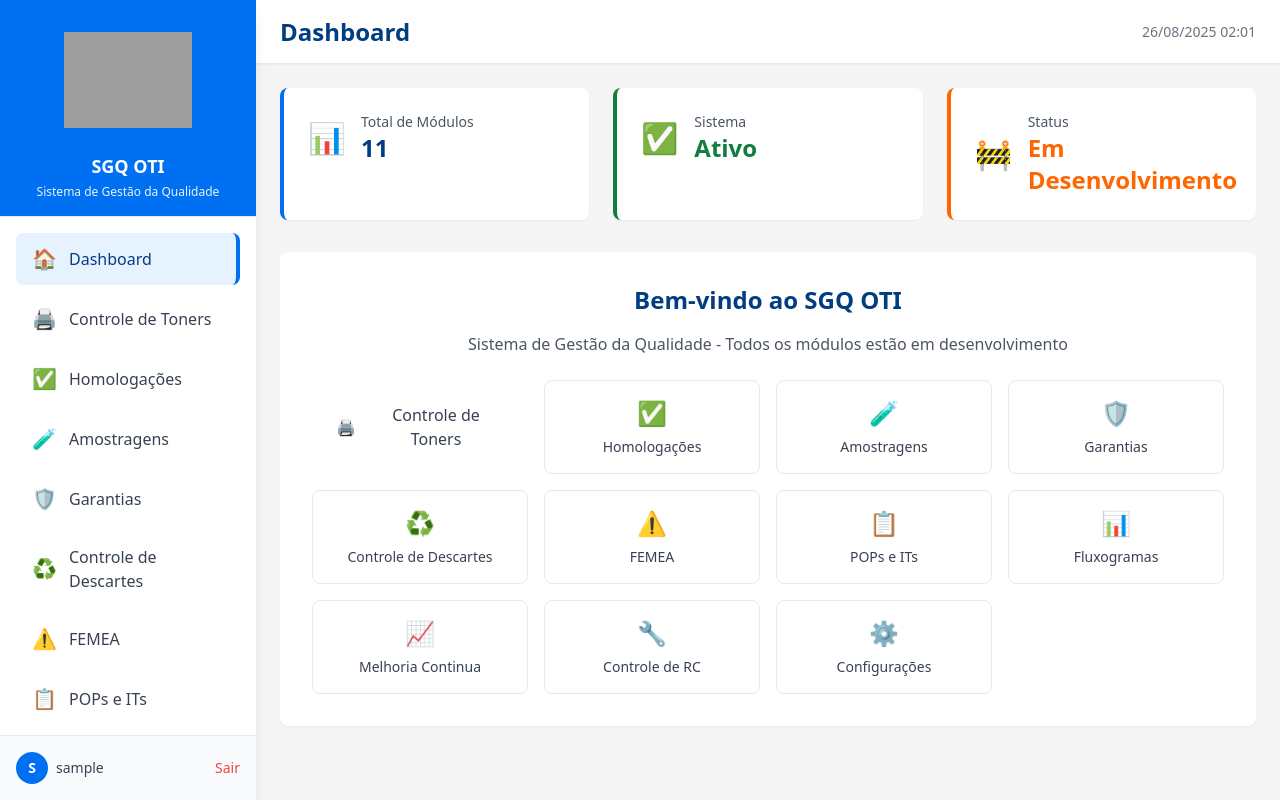
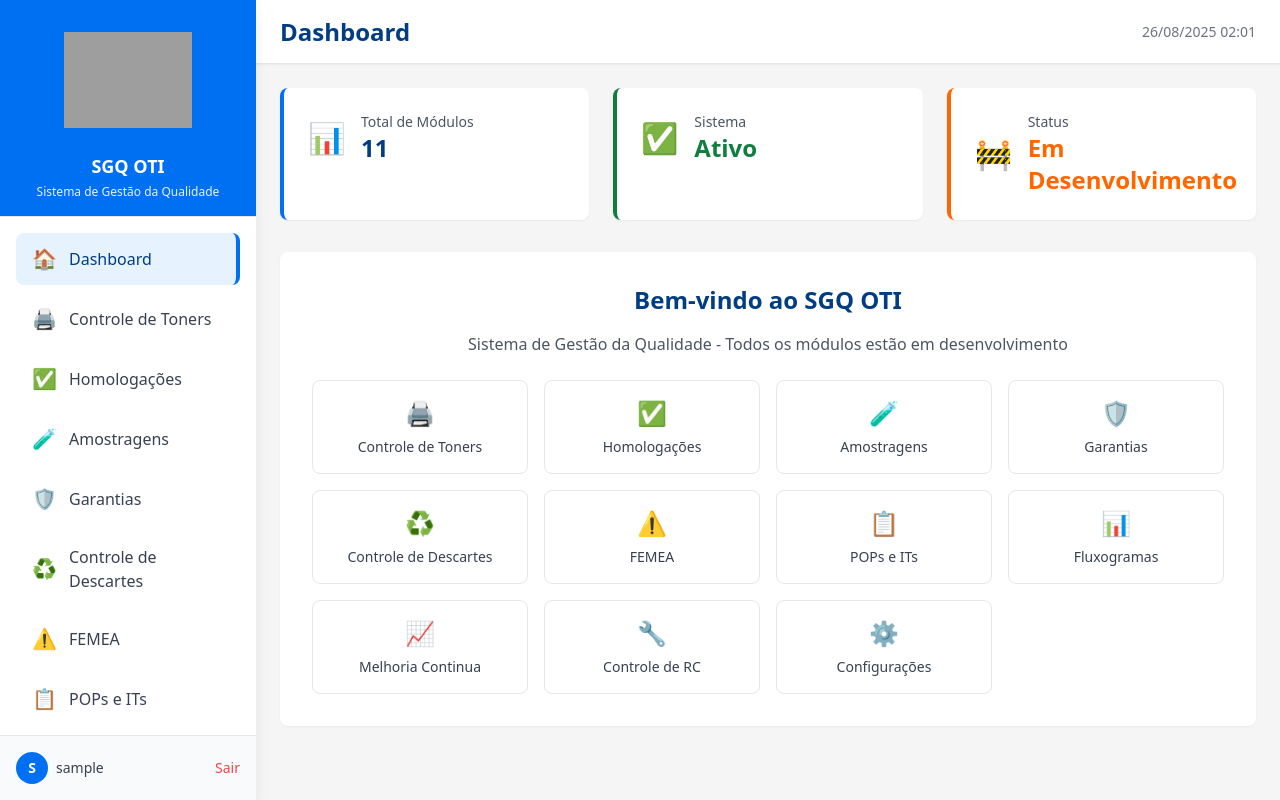
Before and after one commit to duduclaza/sgqoti, a PHP site: page /dashboard.php in a window 1280 px wide. Run offline with PHP 8.4, Linux system fonts and the light colour scheme; the visitor is signed in with stand-in values (Sample User, id 1); some libraries are stand-ins or nearby versions; grey boxes are pictures that could not be loaded.

Commit message:
fix: Corrigido redirecionamento do menu Controle de Toners no dashboard

```diff
--- a/dashboard.php
+++ b/dashboard.php
@@ -164,12 +164,8 @@ $menu_items = [
                         Sistema de Gestão da Qualidade - Todos os módulos estão em desenvolvimento
                     </p>
                     <div class="grid grid-cols-2 md:grid-cols-4 gap-4">
-                        <a href="modules/toners/index.php" class="flex items-center px-4 py-3 text-gray-700 hover:bg-sap-gray hover:text-sap-blue transition-colors duration-200 rounded-lg mx-2">
-                            <span class="mr-3">🖨️</span>
-                            <span>Controle de Toners</span>
-                        </a>
-                        <?php foreach (array_slice($menu_items, 2) as $key => $item): ?>
-                            <a href="?page=<?php echo $key; ?>"
+                        <?php foreach (array_slice($menu_items, 1) as $key => $item): ?>
+                            <a href="<?php echo isset($item['url']) ? $item['url'] : '?page=' . $key; ?>"
                                class="p-4 border rounded-lg hover:bg-sap-light-blue hover:border-sap-blue transition-colors duration-200">
                                 <div class="text-2xl mb-2"><?php echo $item['icon']; ?></div>
                                 <div class="text-sm font-medium text-gray-700"><?php echo $item['title']; ?></div>
```
